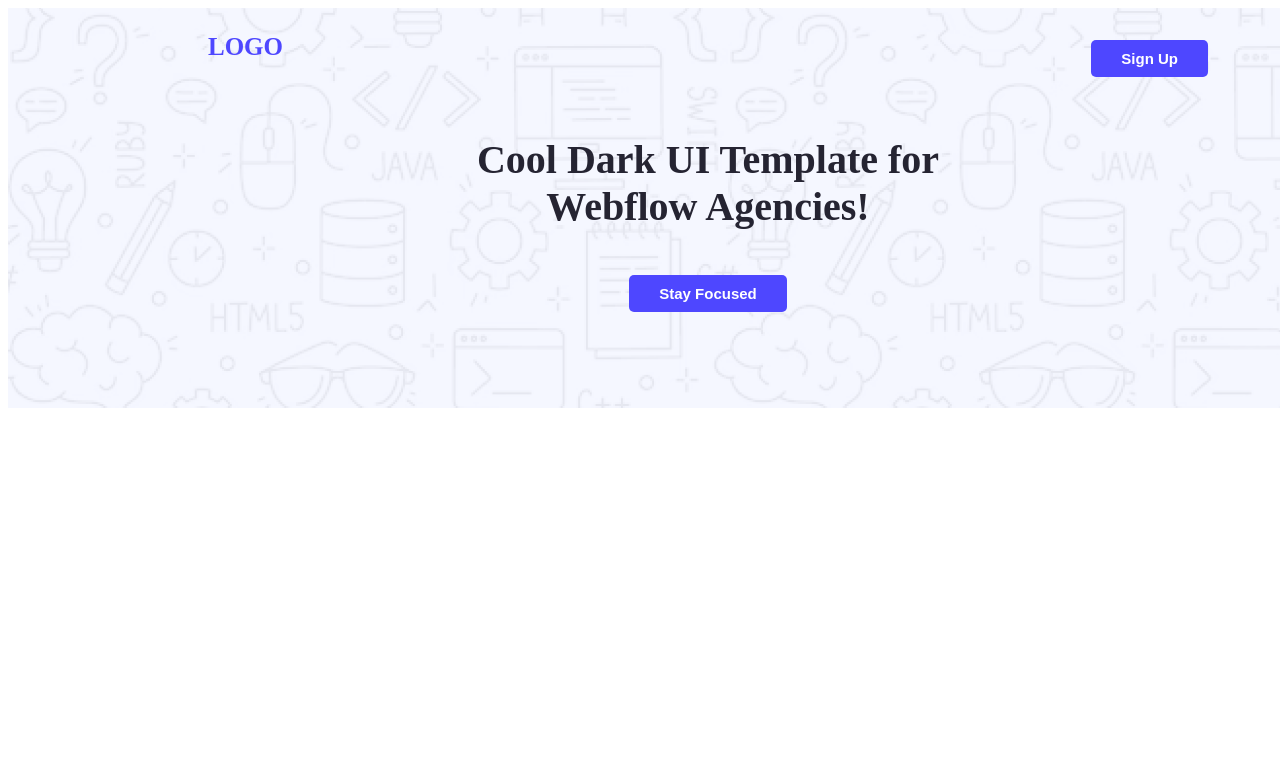
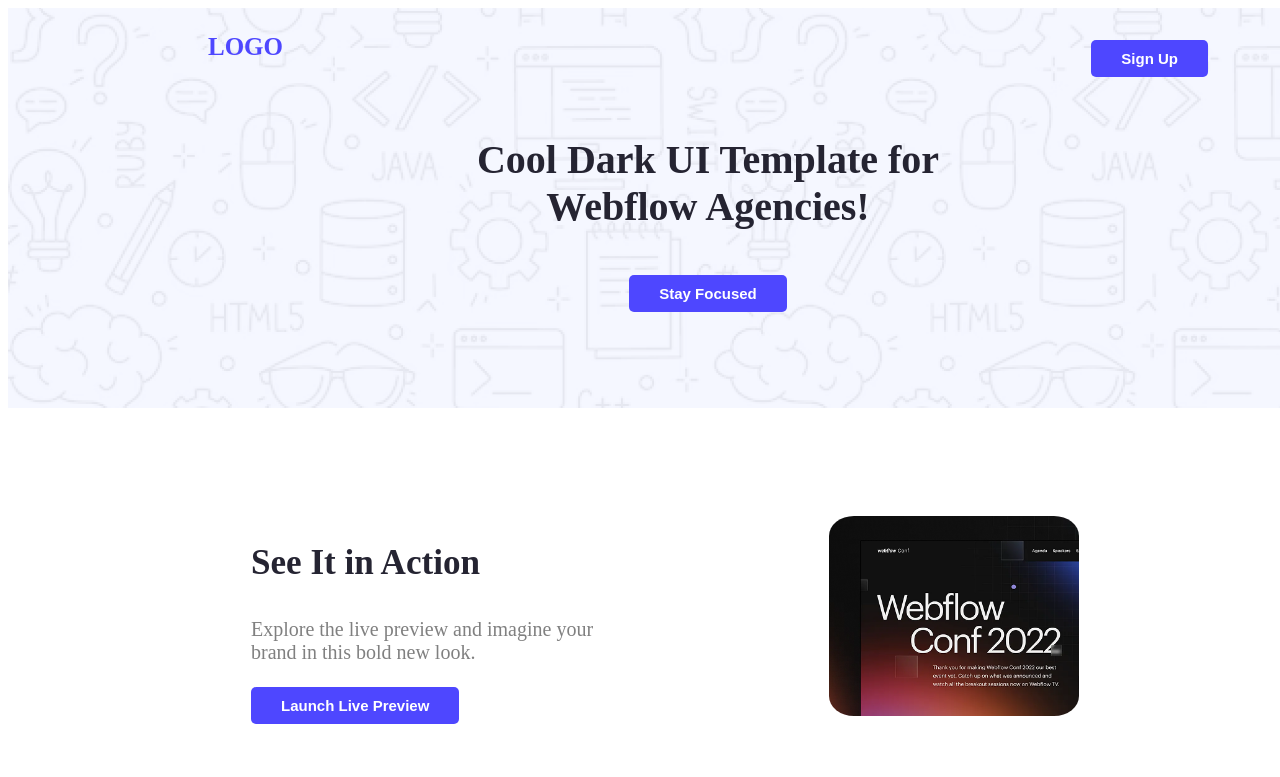
Before and after one commit to prachi23chowdhury/web-flow, a plain HTML site: page index.html in a window 1280 px wide. Shown: the top 777 px of the page. Drawn offline with Linux system fonts and the light colour scheme.

Commit message:
added my word

```diff
--- a/index.html
+++ b/index.html
@@ -12,7 +12,7 @@
         <h3 class="nav-title">LOGO</h3>
         <button class="btn-primary">Sign Up</button>
     </nav>
-    <div class="banner">
+    <div class="logo">
         <h1 class="h1">Cool Dark UI Template for <br>Webflow Agencies! </h1>
         <br>
         <button class="bt btn-primary">Stay Focused</button>
@@ -21,6 +21,15 @@
     </header>
 
     <main>
+        <div class="container">
+               <div class="section"> <h3 class="section-title">See It in Action</h3>
+            <p class="section-description">Explore the live preview and imagine your <br>brand in this bold new    look.
+            </p>
+            <button class="btn-primary">Launch Live Preview</button>
+        </div>
+        <img class="img" src="images/wc-mini.png" alt="">
+   </div>
+
 
     </main>
 
--- a/styles/style.css
+++ b/styles/style.css
@@ -25,8 +25,9 @@ border: none;
     background-image: url(../images/Hero-bg.png);
     width: 1400px;
     height: 400px;
+    gap: 158px;
 }
-.banner{
+.logo{
     display: block;
     align-items: center;
     justify-content: center;
@@ -41,3 +42,40 @@ border: none;
 .bt{
     cursor: pointer;
 }
+/* main part style */
+main section{
+margin-top: 50px;
+margin-bottom: 50px;
+}
+.container{
+    display: flex;
+    justify-content: space-around;
+    align-items: center;
+     font-size: 30px;
+     gap:50px;
+     border-radius: 5px;
+     margin: 50px;
+     padding: 50px;
+
+}
+.section{
+ margin-left: 50px;
+}
+.section-title{
+    font-weight: bold;
+    color: #252432;
+
+
+
+}
+.section-description{
+    color: gray;
+    font-size: 20px;
+}
+.img{
+    border-radius: 10%;
+    box-shadow: rgb(117, 116, 116);
+    height: 200px;
+    width: 250px;
+
+}
```
